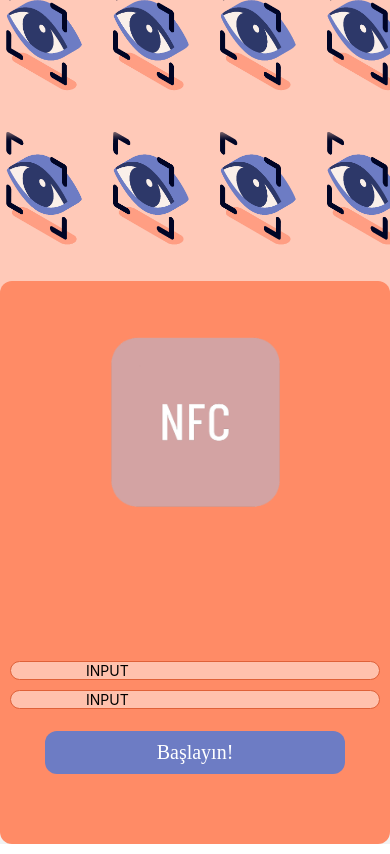
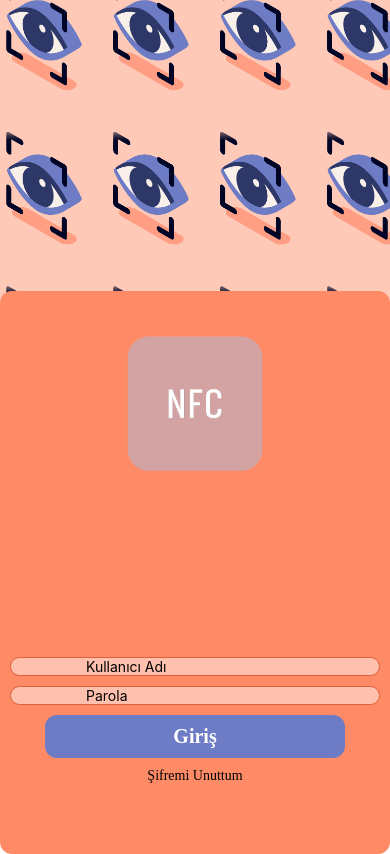
Before and after one commit to sevimozsoy/nfcBasics, a React Native app in the folder nfcTutorial/: screen / in a window 390 px wide. Built offline with nearby package versions, Linux system fonts and the light colour scheme.

Commit message:
Basic home screen, components added as "Custom" for reusability

```diff
--- a/nfcTutorial/src/Routes/AppNavigator.js
+++ b/nfcTutorial/src/Routes/AppNavigator.js
@@ -3,6 +3,7 @@ import { createNativeStackNavigator } from "@react-navigation/native-stack";
 import { NavigationContainer } from '@react-navigation/native';
 import Home from "../screens/Home";
 import NfcCheck from "../screens/NfcCheck"
+import ForgotPassword from "../screens/ForgotPassword"
 
 
 const { Navigator, Screen } = createNativeStackNavigator();
@@ -12,6 +13,7 @@ const AppNavigator = () => (
         <Navigator initialRouteName='HomePage' screenOptions={{ headerShown: false }}>
             <Screen name="HomePage" component={Home}></Screen>
             <Screen name="NfcCheck" component={NfcCheck}></Screen>
+            <Screen name="ForgotPassword" component={ForgotPassword}></Screen>
         </Navigator>
     </NavigationContainer>
 );
--- /dev/null
+++ b/nfcTutorial/src/components/CustomButton.js
@@ -0,0 +1,39 @@
+import {Text, TouchableOpacity, StyleSheet } from 'react-native'
+import React from 'react'
+
+const CustomButton = ({onPress,text, type}) => {
+  return (
+    <TouchableOpacity onPress={onPress} style={[styles.container, styles[`container_${type}`]]}>
+        <Text style={[styles.input, styles[`input_${type}`]]}>{text}</Text>
+    </TouchableOpacity>
+  )
+}
+
+const styles = StyleSheet.create({
+    container: {
+        marginVertical: 5,
+        justifyContent: 'center',
+    },
+    container_PRIMARY:{
+        backgroundColor: '#6D7CC4',
+        borderRadius: 12,
+        width: 300,
+        height: 43
+    },
+    container_TERTIARY:{},
+    input: {
+        textAlign: 'center',
+        fontFamily: 'Montserrat-Medium',
+    },
+    input_PRIMARY:{
+        color: '#ffff',
+        fontWeight: 'bold',
+        fontSize: 20,
+    },
+    input_TERTIARY:{
+        color:'black',
+
+    }
+})
+
+export default CustomButton
--- a/nfcTutorial/src/components/CustomInput.js
+++ b/nfcTutorial/src/components/CustomInput.js
@@ -1,10 +1,16 @@
 import { View, TextInput, StyleSheet, Dimensions } from 'react-native'
 import React from 'react'
 
-const CustomInput = () => {
+const CustomInput = ({value, setValue, placeholder, secureTextEntry}) => {
   return (
     <View style={styles.container}>
-      <TextInput style={styles.input} placeholder='INPUT'/>
+      <TextInput
+      style={styles.input}
+      placeholder={placeholder}
+      value={value}
+      onChangeText={setValue}
+      secureTextEntry={secureTextEntry}
+      />
     </View>
   )
 }
--- /dev/null
+++ b/nfcTutorial/src/screens/ForgotPassword.js
@@ -0,0 +1,12 @@
+import { View, Text } from 'react-native'
+import React from 'react'
+
+const ForgotPassword = () => {
+  return (
+    <View>
+      <Text>ForgotPassword</Text>
+    </View>
+  )
+}
+
+export default ForgotPassword
--- a/nfcTutorial/src/screens/Home.js
+++ b/nfcTutorial/src/screens/Home.js
@@ -1,5 +1,6 @@
-import React from 'react';
-import { TouchableOpacity, StyleSheet, Text, SafeAreaView, View, Dimensions, ImageBackground, Image } from "react-native";
+import React, { useState } from 'react';
+import { StyleSheet, SafeAreaView, View, Dimensions, ImageBackground, Image } from "react-native";
+import CustomButton from '../components/CustomButton';
 import CustomInput from '../components/CustomInput';
 
 
@@ -7,20 +8,27 @@ import CustomInput from '../components/CustomInput';
 
 export default function Entry({ navigation }) {
 
+    const [username, setUsername] = useState('');
+    const [password, setPassword] = useState('');
+
+    const onSignInPressed = () => {
+        navigation.navigate("NfcCheck");
+    };
+    const onForgotPressed = () => {
+        navigation.navigate("ForgotPassword");
+    };
+
     return (
         <SafeAreaView style={styles.content}>
             <ImageBackground resizeMode='cover' source={require('../../assets/images/bg.png')} style={styles.bgImage} />
             <View style={styles.borderView}>
-            <Image source={require('../../assets/images/logo.png')} style={styles.logo}/>
+                <Image source={require('../../assets/images/logo.png')} style={styles.logo} />
                 <View style={styles.input}>
-                    <CustomInput />
-                    <CustomInput />
+                    <CustomInput placeholder={'Kullanıcı Adı'} value={username} setValue={setUsername} />
+                    <CustomInput placeholder={'Parola'} value={password} setValue={setPassword} secureTextEntry={true} />
+                    <CustomButton onPress={onSignInPressed} text={'Giriş'} type="PRIMARY" />
+                    <CustomButton onPress={onForgotPressed} text={'Şifremi Unuttum'} type="TERTIARY"/>
                 </View>
-                <TouchableOpacity onPress={() => {
-                    navigation.navigate("NfcCheck");
-                }} style={styles.buttonSpecial}>
-                    <Text style={styles.buttonText}>Başlayın!</Text>
-                </TouchableOpacity>
             </View>
         </SafeAreaView>
 
@@ -35,15 +43,15 @@ const styles = StyleSheet.create({
         width: '100%',
         height: Dimensions.get('window').height / 2,
     },
-    logo:{
+    logo: {
         position: 'absolute',
-        width: '50%',
-        height: '50%',
+        width: '40%',
+        height: '40%',
     },
     borderView: {
         position: 'absolute',
         alignItems: 'center',
-        bottom:0,
+        bottom: -10,
         width: Dimensions.get('window').width,
         height: Dimensions.get('window').height / 1.5,
         borderRadius: 12,
@@ -51,22 +59,8 @@ const styles = StyleSheet.create({
     },
     input: {
         position: 'absolute',
-        bottom: 130,
+        bottom: 60,
+        alignItems:'center',
+        marginVertical: 5,
     },
-    buttonSpecial: {
-        position: 'absolute',
-        bottom: 70,
-        justifyContent: 'center',
-        backgroundColor: '#6D7CC4',
-        borderRadius: 12,
-        width: 300,
-        height: 43
-    },
-    buttonText: {
-        textAlign: 'center',
-        fontFamily: 'Montserrat-Medium',
-        color: '#ffff',
-        fontSize: 20,
-    }
-
 })
```
